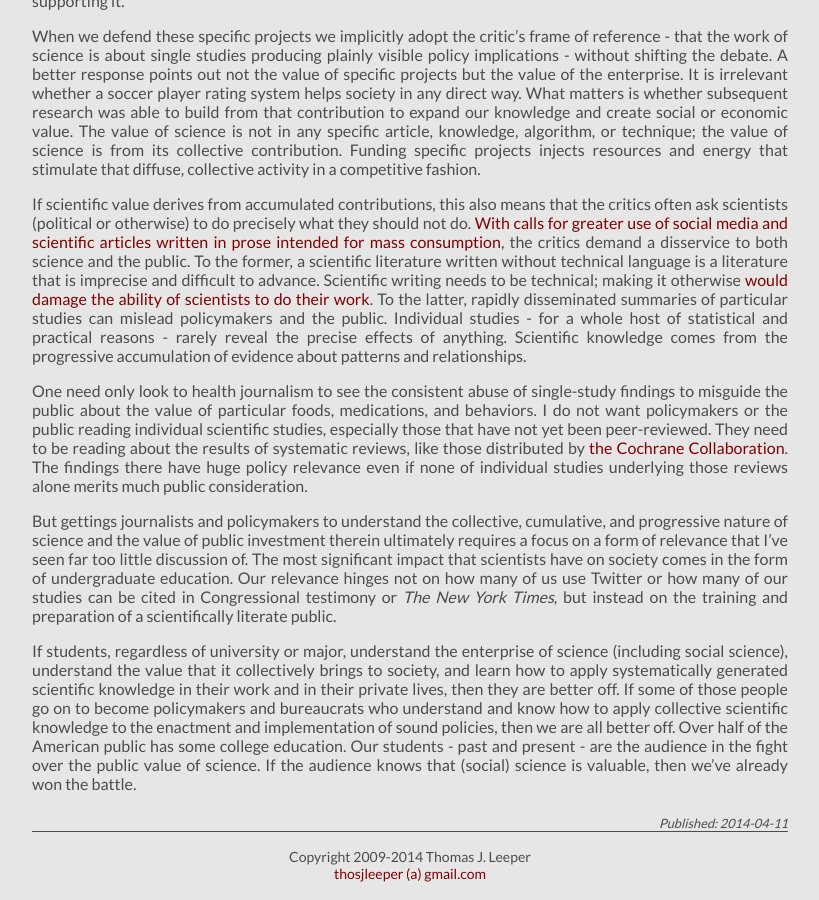
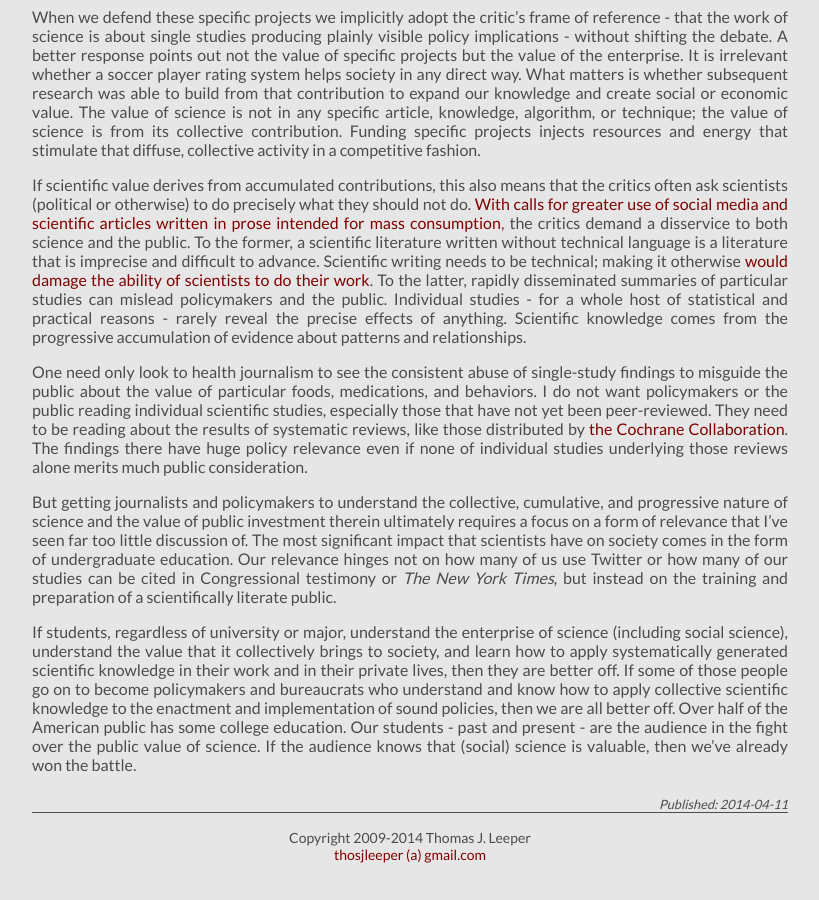
Before and after one commit to leeper/leeper.github.io, a Jekyll site: the page built from _posts/2014-04-11-relevance-of-social-science.md, in a window 1280 px wide and 900 px high, scrolled down 1031 px. Shown: the whole window, without its empty margins (230-1049 px from the left). Built offline with Jekyll 4.4.1, drawn with Linux system fonts in a browser that asks for light colours; some of the changed text lies outside the part shown.

Commit message:
fix two sentences

```diff
--- a/_posts/2014-04-11-relevance-of-social-science.md
+++ b/_posts/2014-04-11-relevance-of-social-science.md
@@ -30,6 +30,6 @@
 
 One need only look to health journalism to see the consistent abuse of single-study findings to misguide the public about the value of particular foods, medications, and behaviors. I do not want policymakers or the public reading individual scientific studies, especially those that have not yet been peer-reviewed. They need to be reading about the results of systematic reviews, like those distributed by [the Cochrane Collaboration](http://www.cochrane.org/). The findings there have huge policy relevance even if none of individual studies underlying those reviews alone merits much public consideration.
 
-But gettings journalists and policymakers to understand the collective, cumulative, and progressive nature of science and the value of public investment therein ultimately requires a focus on a form of relevance that I've seen far too little discussion of. The most significant impact that scientists have on society comes in the form of undergraduate education. Our relevance hinges not on how many of us use Twitter or how many of our studies can be cited in Congressional testimony or *The New York Times*, but instead on the training and preparation of a scientifically literate public.
+But getting journalists and policymakers to understand the collective, cumulative, and progressive nature of science and the value of public investment therein ultimately requires a focus on a form of relevance that I've seen far too little discussion of. The most significant impact that scientists have on society comes in the form of undergraduate education. Our relevance hinges not on how many of us use Twitter or how many of our studies can be cited in Congressional testimony or *The New York Times*, but instead on the training and preparation of a scientifically literate public.
 
 If students, regardless of university or major, understand the enterprise of science (including social science), understand the value that it collectively brings to society, and learn how to apply systematically generated scientific knowledge in their work and in their private lives, then they are better off. If some of those people go on to become policymakers and bureaucrats who understand and know how to apply collective scientific knowledge to the enactment and implementation of sound policies, then we are all better off. Over half of the American public has some college education. Our students - past and present - are the audience in the fight over the public value of science. If the audience knows that (social) science is valuable, then we've already won the battle.
```
Also changed, not shown: other parts of _posts/2014-04-11-relevance-of-social-science.md (+1 -1 lines).
